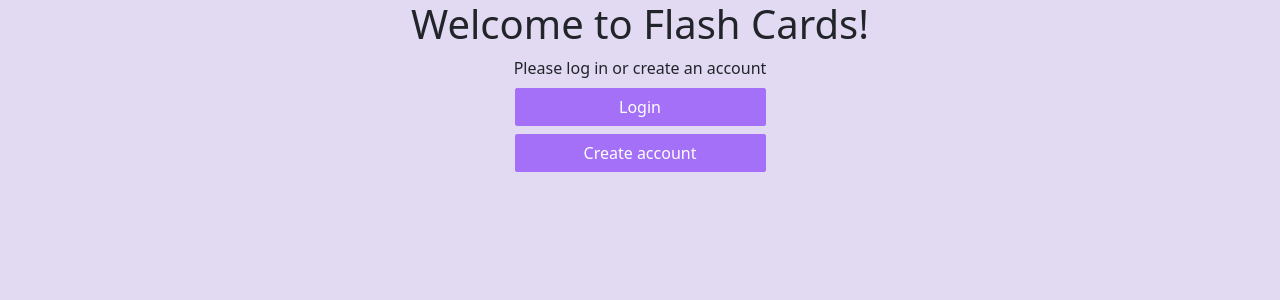
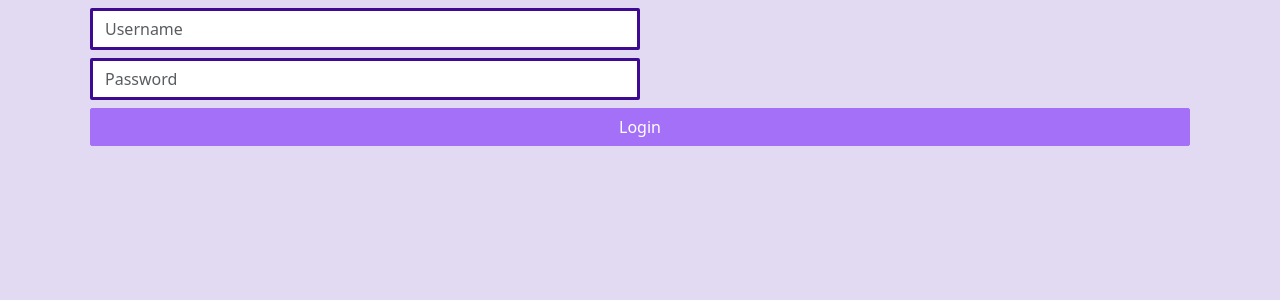
Before and after one commit to tckeijner/flash-cards-react, a React (Vite) app: page /login in a window 1280 px wide. Shown: the top 300 px of the page. Built offline with nearby package versions, Linux system fonts and the light colour scheme.

Commit message:
Login componenet + store + axios

```diff
--- a/package.json
+++ b/package.json
@@ -10,11 +10,14 @@
     "preview": "vite preview"
   },
   "dependencies": {
+    "axios": "^1.7.9",
     "bootstrap": "^5.3.3",
     "react": "^19.0.0",
     "react-bootstrap": "^2.10.9",
     "react-dom": "^19.0.0",
-    "sass": "^1.84.0"
+    "react-router-dom": "^7.1.5",
+    "sass": "^1.84.0",
+    "zustand": "^5.0.3"
   },
   "devDependencies": {
     "@eslint/js": "^9.19.0",
--- /dev/null
+++ b/src/Account/Login/Login.tsx
@@ -0,0 +1,55 @@
+import {Button, Col, Container, Form, Row} from "react-bootstrap";
+import axios from "axios";
+import {FormEvent, useState} from "react";
+import {AccountDataModel, useAuthStore} from "../../store/authStore.ts";
+
+function Login() {
+  const {setAuthData} = useAuthStore();
+  const [validated, setValidated] = useState(false);
+
+  async function handleSubmit(event: FormEvent<HTMLFormElement>) {
+    event.preventDefault();
+    const form = event.currentTarget;
+    if (!form.checkValidity()) {
+      return;
+    }
+
+    setValidated(true);
+
+    const username = form.username.value;
+    const password = form.password.value;
+    axios.post<AccountDataModel>('http://localhost:5200/users/login', {username, password})
+      .then(response => setAuthData(response.data))
+      .catch(error => console.log(error))
+  }
+
+  return (
+    <Container className={"text-center"}>
+      <Row className={"justify-content-center"}>
+        <Form onSubmit={handleSubmit} validated={validated}>
+          <div className={"m-2"}>
+            <Col md={6}>
+              <Form.Group>
+                <Form.Control type={"text"} id={"username"} placeholder={'Username'} required></Form.Control>
+                <Form.Control.Feedback type="invalid">Username is required</Form.Control.Feedback>
+              </Form.Group>
+            </Col>
+          </div>
+          <div className={"m-2"}>
+            <Col md={6}>
+              <Form.Group>
+                <Form.Control type={"password"} id={"password"} placeholder={'Password'} required></Form.Control>
+                <Form.Control.Feedback type="invalid">Password is required</Form.Control.Feedback>
+              </Form.Group>
+            </Col>
+          </div>
+          <div className={"m-2"}>
+            <Button variant={"primary"} className={"w-100"} type={"submit"}>Login</Button>
+          </div>
+        </Form>
+      </Row>
+    </Container>
+  )
+}
+
+export default Login;
--- a/src/App.tsx
+++ b/src/App.tsx
@@ -1,12 +1,15 @@
 import './App.scss'
 import Welcome from "./Welcome/Welcome.tsx";
+import {Route, Routes} from "react-router-dom";
+import Login from "./Account/Login/Login.tsx";
 
 function App() {
-    return (
-        <>
-            <Welcome></Welcome>
-        </>
-    )
+  return (
+    <Routes>
+      <Route path={'/'} element={<Welcome/>}></Route>
+      <Route path={'/login'} element={<Login/>}></Route>
+    </Routes>
+  )
 }
 
 export default App
--- a/src/Welcome/Welcome.tsx
+++ b/src/Welcome/Welcome.tsx
@@ -1,4 +1,5 @@
 import { Button, Col, Container, Row } from "react-bootstrap";
+import { Link } from "react-router-dom";
 
 function Welcome() {
     return (
@@ -7,16 +8,20 @@ function Welcome() {
             <div>Please log in or create an account</div>
             <Row className={'justify-content-center m-2'}>
                 <Col className="col-6 col-sm-4 col-md-3">
+                    <Link to={"/login"}>
                         <Button variant={"primary"} type="button" className="btn btn-primary w-100">
                             Login
                         </Button>
+                    </Link>
                 </Col>
             </Row>
             <Row className={'justify-content-center m-2'}>
                 <div className="col-6 col-sm-4 col-md-3">
+                    <Link to={"/create-account"}>
                         <Button variant={"primary"} type="button" className="btn btn-primary w-100">
                             Create account
                         </Button>
+                    </Link>
                 </div>
             </Row>
         </Container>
--- a/src/main.tsx
+++ b/src/main.tsx
@@ -2,9 +2,12 @@ import { StrictMode } from 'react'
 import { createRoot } from 'react-dom/client'
 import './index.scss'
 import App from './App.tsx'
+import { BrowserRouter } from "react-router-dom";
 
 createRoot(document.getElementById('root')!).render(
     <StrictMode>
-        <App/>
+        <BrowserRouter>
+            <App/>
+        </BrowserRouter>
     </StrictMode>,
 )
--- /dev/null
+++ b/src/store/authStore.ts
@@ -0,0 +1,23 @@
+import {create} from "zustand/react";
+
+export interface AccountDataModel {
+  username: string | null;
+  userId: string | null;
+  token: string | null;
+  refreshToken: string | null;
+}
+
+export interface AuthStoreModel {
+  authData: AccountDataModel;
+  setAuthData: (authData: AccountDataModel) => void;
+}
+
+export const useAuthStore = create<AuthStoreModel>((set) => ({
+  authData: {
+    username: null,
+    userId: null,
+    token: null,
+    refreshToken: null
+  },
+  setAuthData: (authData: AccountDataModel) => set({authData})
+}))
```
Also changed, not shown: 1 other file (tests, documents, lock files or other folders). Lines whose indentation alone changed are shown as unchanged.
